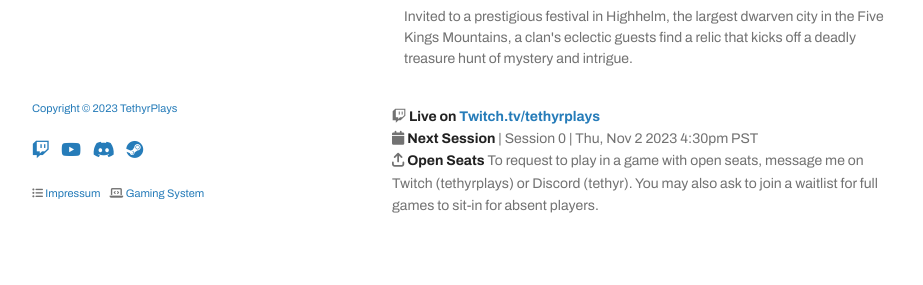
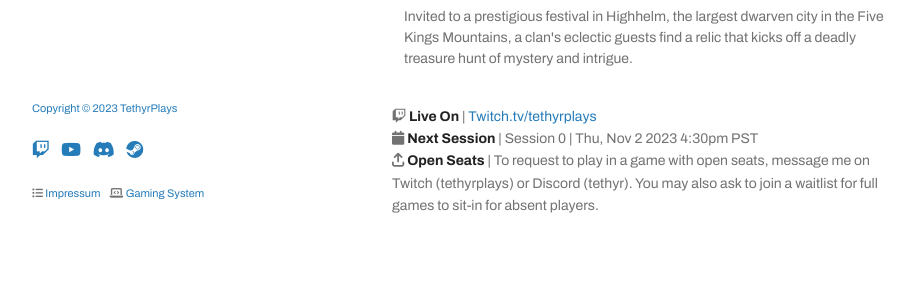
Before and after one commit to tethyrplays/tethyrplays, a Jekyll site: the page built from campaign/index.md, in a window 1280 px wide. Shown: the part 626-911 px from the top of the page, without its empty margins (178-1101 px from the left). Built offline with Jekyll 4.4.1, drawn with Linux system fonts in a browser that asks for light colours; nearby versions of some CDN libraries; some web fonts are replaced; our own code applies the rules of GitHub Pages for plain Markdown files; the repository's description, which GitHub fills in, is left out.

Commit message:
Update index.md

```diff
--- a/campaign/index.md
+++ b/campaign/index.md
@@ -23,6 +23,6 @@
 <div class="notation">
  Invited to a prestigious festival in Highhelm, the largest dwarven city in the Five Kings Mountains, a clan's eclectic guests find a relic that kicks off a deadly treasure hunt of mystery and intrigue.
 </div>
-<br /><i class="fa-brands fa-twitch"></i> **Live on [Twitch.tv/tethyrplays](https://twitch.tv/tethyrplays){:target="_blank"}**
+<br /><i class="fa-brands fa-twitch"></i> **Live On** | [Twitch.tv/tethyrplays](https://twitch.tv/tethyrplays){:target="_blank"}
 <br /><i class="fa-sharp fa-solid fa-calendar"></i> **Next Session** | Session 0 | Thu, Nov 2 2023 4:30pm PST
-<br /><i class="fa-sharp fa-solid fa-arrow-up-from-bracket"></i> **Open Seats** To request to play in a game with open seats, message me on Twitch (tethyrplays) or Discord (tethyr). You may also ask to join a waitlist for full games to sit-in for absent players.
+<br /><i class="fa-sharp fa-solid fa-arrow-up-from-bracket"></i> **Open Seats** | To request to play in a game with open seats, message me on Twitch (tethyrplays) or Discord (tethyr). You may also ask to join a waitlist for full games to sit-in for absent players.
```
